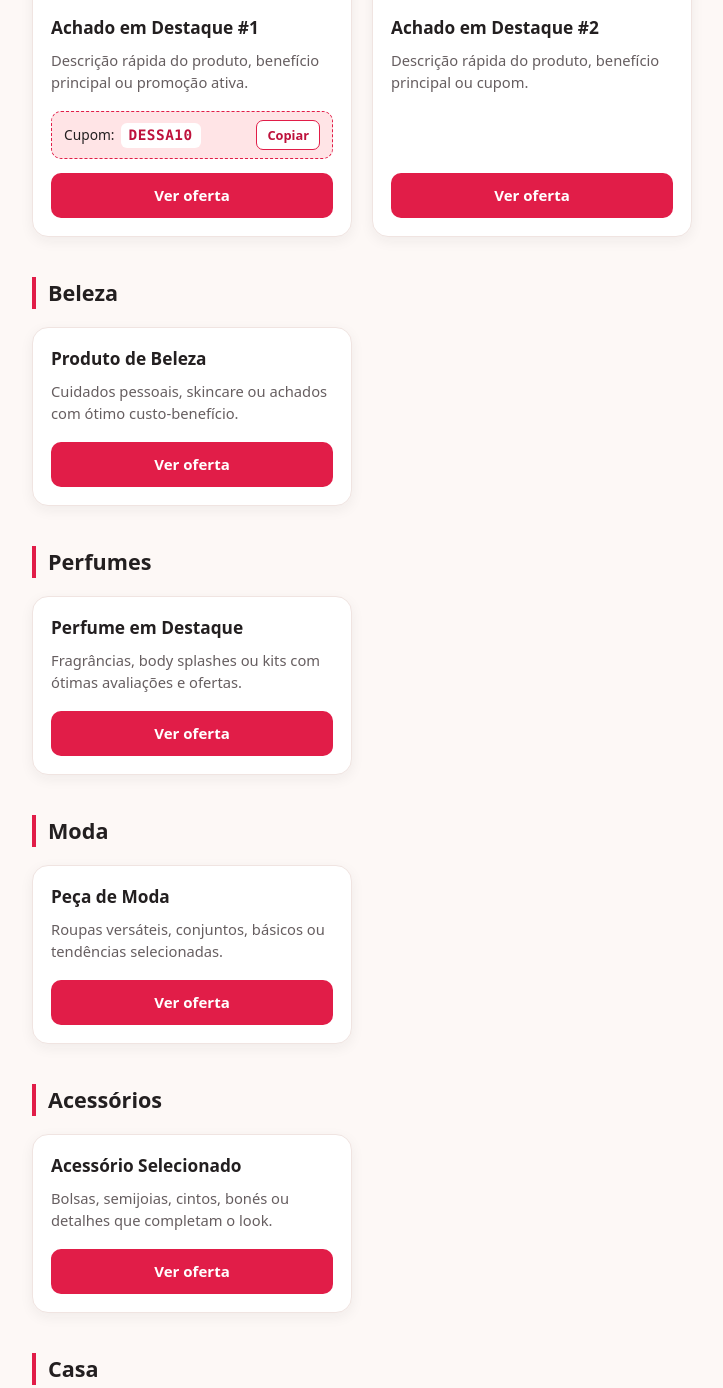
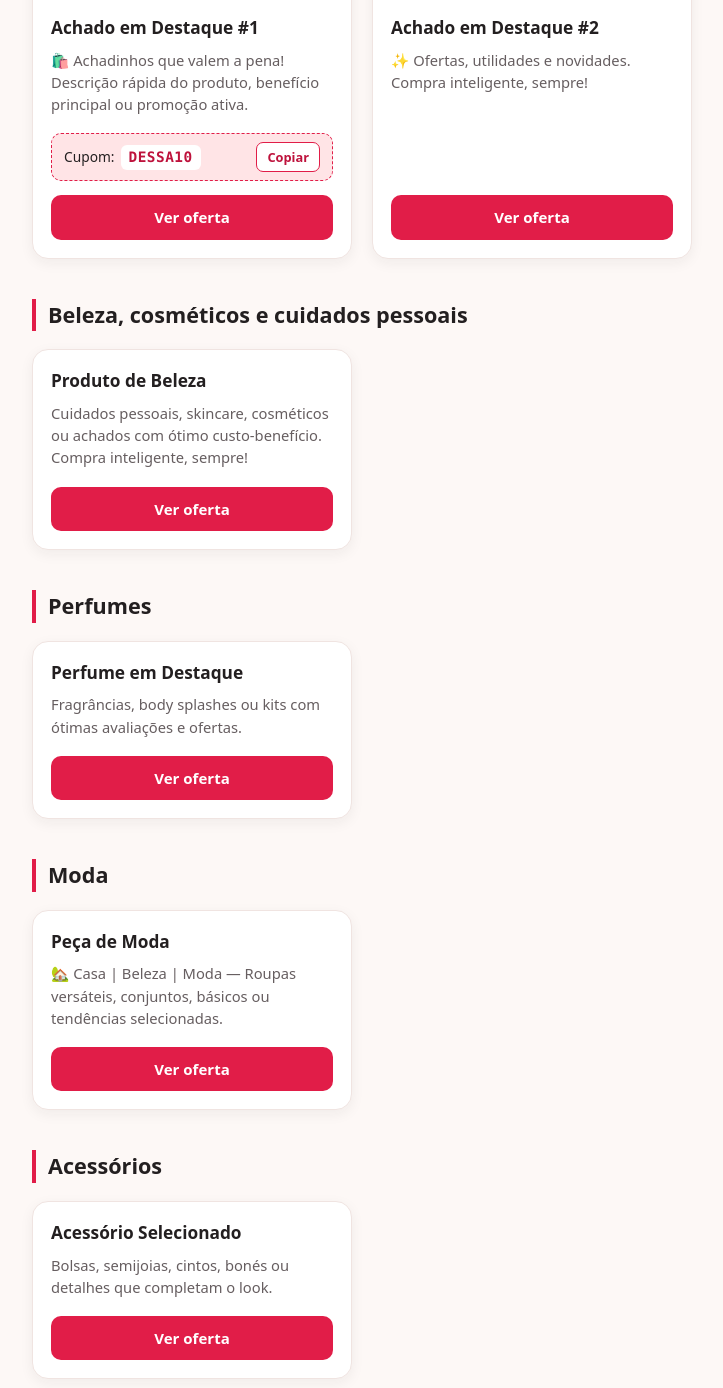
Before and after one commit to dessafdreis/vitrine-achei-dessa.github.io, a plain HTML site: page vitrine-achei-dessa/index.html in a window 1280 px wide. Shown: the part 522-1910 px from the top of the page, without its empty margins (108-831 px from the left). Drawn offline with Linux system fonts and the light colour scheme; files whose address does not match are found by name.

Commit message:
Revise content in index.html for better messaging
Updated product descriptions and section headings for clarity and engagement.

```diff
--- a/vitrine-achei-dessa/index.html
+++ b/vitrine-achei-dessa/index.html
@@ -7,7 +7,7 @@
   <link rel="stylesheet" href="style.css" />
 </head>
 <body>
- <header class="site-header">
+  <header class="site-header">
     <div class="container header-content">
       <img src="imagens/avatar.jpg" alt="Avatar da Achei Dessa" class="avatar" />
       <div class="header-text">
@@ -43,7 +43,7 @@
           <img src="imagens/natal-1.jpg" alt="Destaque especial 1" class="card-img" />
           <div class="card-body">
             <h3>Achado em Destaque #1</h3>
-            <p>Descrição rápida do produto, benefício principal ou promoção ativa.</p>
+            <p>🛍️ Achadinhos que valem a pena! Descrição rápida do produto, benefício principal ou promoção ativa.</p>
 
             <div class="cupom-box">
               <div class="cupom-info">
@@ -68,7 +68,7 @@
           <img src="imagens/natal-2.jpg" alt="Destaque especial 2" class="card-img" />
           <div class="card-body">
             <h3>Achado em Destaque #2</h3>
-            <p>Descrição rápida do produto, benefício principal ou cupom.</p>
+            <p>✨ Ofertas, utilidades e novidades. Compra inteligente, sempre!</p>
             <a href="#" class="btn-link" target="_blank" rel="noopener noreferrer">Ver oferta</a>
           </div>
         </article>
@@ -76,12 +76,12 @@
     </section>
 
     <section class="vitrine-section" id="beleza">
-      <h2>Beleza</h2>
+      <h2>Beleza, cosméticos e cuidados pessoais</h2>
       <div class="cards-grid">
         <article class="card">
           <div class="card-body">
             <h3>Produto de Beleza</h3>
-            <p>Cuidados pessoais, skincare ou achados com ótimo custo-benefício.</p>
+            <p>Cuidados pessoais, skincare, cosméticos ou achados com ótimo custo-benefício. Compra inteligente, sempre!</p>
             <a href="#" class="btn-link" target="_blank" rel="noopener noreferrer">Ver oferta</a>
           </div>
         </article>
@@ -107,7 +107,7 @@
         <article class="card">
           <div class="card-body">
             <h3>Peça de Moda</h3>
-            <p>Roupas versáteis, conjuntos, básicos ou tendências selecionadas.</p>
+            <p>🏡 Casa | Beleza | Moda — Roupas versáteis, conjuntos, básicos ou tendências selecionadas.</p>
             <a href="#" class="btn-link" target="_blank" rel="noopener noreferrer">Ver oferta</a>
           </div>
         </article>
@@ -182,6 +182,7 @@
 
   <footer class="site-footer">
     <div class="container">
+      <p>🛍️ Achadinhos que valem a pena! · Compra inteligente, sempre!</p>
       <p>&copy; 2026 Achei Dessa. Todos os direitos reservados.</p>
     </div>
   </footer>
```
